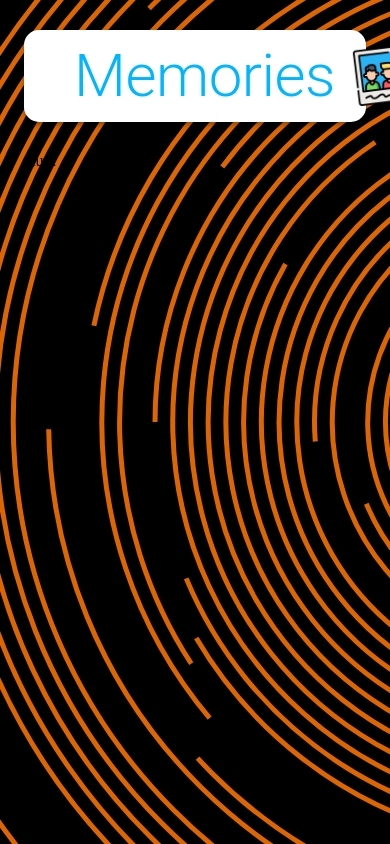
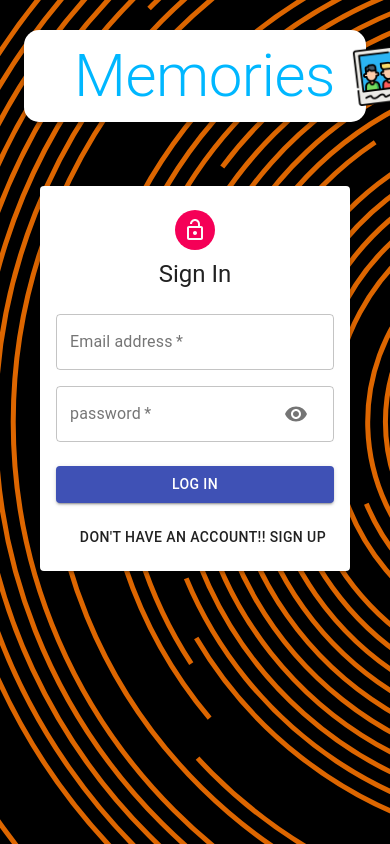
Before and after one commit to alokbodwa/Memories-MERN-Project, a React (Create React App) app in the folder client/: page /auth in a window 390 px wide. Shown: the top 844 px of the page. Built offline with nearby package versions, Linux system fonts and the light colour scheme.

Commit message:
added login signUp responsive page

```diff
--- a/client/src/App.js
+++ b/client/src/App.js
@@ -12,8 +12,8 @@
     <Container maxwidth="lg">
            <Navbar/>
            <Switch>
-               <Route  path="/" exact component={Home} />
-               <Route  path="/auth" exact component={Auth}/>
+               <Route exact path="/" component={Home} />
+               <Route exact path="/auth" component={Auth}/>
            </Switch>
        </Container>
    </BrowserRouter>
--- a/client/src/components/Auth/Auth.js
+++ b/client/src/components/Auth/Auth.js
@@ -1,12 +1,63 @@
-import React from 'react'
+import React, { useState } from 'react'
+import { Avatar, Button, TextField, Paper, Grid, Typography, Container } from '@material-ui/core';
+import LockOutlinedIcon from '@material-ui/icons/LockOpenOutlined'
+import { spacing } from '@material-ui/system'
 
-function Auth() {
-    const state = null;
-    return (
-        <div>
-         Auth
-        </div>
-    )
+import useStyles from './Styles';
+import Input from './Input'
+
+const Auth = () => {
+    const classes = useStyles()
+    const [showPassword, setShowPassword] = useState(false)
+    const [isSignUp, setIsSignUp] = useState(false)
+
+    const handleSubmit = () => {
 
     }
+    const handleChange = () => {
+
+    }
+
+    const handleShowPassword = () => {
+        return setShowPassword((prevState) => !prevState);
+    }
+
+    const switchMode = () => {
+        return setIsSignUp((prevState) => !prevState)
+    }
+
+    return (
+        <Container component="main" maxWidth="xs">
+            <Paper className={classes.paper} elevation={3}>
+                <Avatar className={classes.avatar}>
+                    <LockOutlinedIcon />
+                </Avatar>
+                <Typography variant="h5">{isSignUp ? 'Sign Up' : 'Sign In'}</Typography>
+                <form className={classes.form} onSubmit={handleSubmit}>
+                    <Grid container spacing={2}>
+                        {isSignUp && (
+                            <>
+                                <Input name="firstName" label=" First Name" handleChange={handleChange} autoFocus ></Input>
+                                <Input name="lastName" label=" Last Name" handleChange={handleChange} ></Input>
+                            </>
+                        )}
+                        <Input name="email" label="Email address" handleChange={handleChange} type="email" />
+                        <Input name="password" label="password" handleChange={handleChange} type={showPassword ? "text" : "password"} handleShowPassword={handleShowPassword} />
+                        {isSignUp && <Input name="confirmPassword" label="Confirm Password" handleChange={handleChange} type={showPassword ? "text" : "password"} handleShowPassword={handleShowPassword} />}
+                    </Grid>
+                    <Button type="submit" fullWidth variant="contained" color="primary" className={classes.submit}>
+                        {isSignUp ? 'Sign Up' : 'Log In'}
+                    </Button>
+                    <Grid container justify="flex-end">
+                        <Grid item>
+                            <Button onClick={switchMode} >
+                                {isSignUp ? 'ALREADY HAVE AN ACCOUNT!! SIGN IN' : "DON'T HAVE AN ACCOUNT!! SIGN UP"}
+                            </Button>
+                        </Grid>
+                    </Grid>
+                </form>
+            </Paper>
+        </Container>
+    )
+}
 export default Auth
--- /dev/null
+++ b/client/src/components/Auth/Input.js
@@ -0,0 +1,34 @@
+import React from 'react'
+import { TextField, Grid, InputAdornment, IconButton } from '@material-ui/core'
+
+import Visibility from '@material-ui/icons/Visibility'
+import VisibilityOff from '@material-ui/icons/VisibilityOff'
+
+const Input = ({ name, handleChange, label, half, autoFocus, type, handleShowPassword }) => {
+    return (
+        <Grid item xs={12} sm={half ? 6 : 12}>
+            <TextField
+                name={name}
+                onChange={handleChange}
+                variant="outlined"
+                required
+                fullWidth
+                label={label}
+                autoFocus={autoFocus}
+                type={type}
+                // if it's password, show the eye icon too
+                InputProps={name === 'password' && {
+                    endAdornment: (
+                        <InputAdornment position="end">
+                            <IconButton onClick={handleShowPassword}>
+                                {type === "password" ? <Visibility /> : <VisibilityOff />}
+                            </IconButton>
+                        </InputAdornment>
+                    )
+                }}
+            />
+        </Grid>
+    )
+}
+
+export default Input
```
Also changed, not shown: 1 other file (tests, documents, lock files or other folders).
